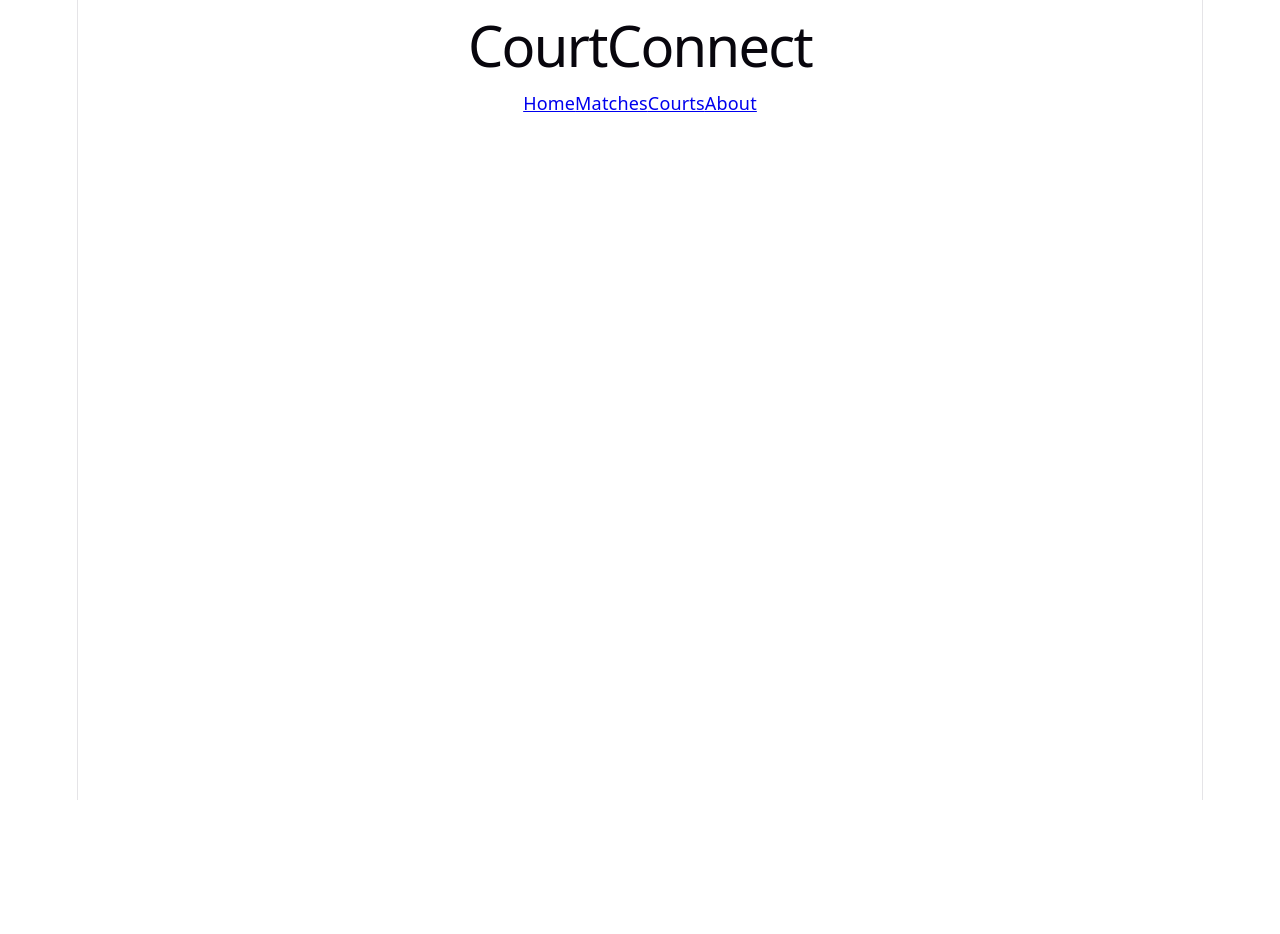
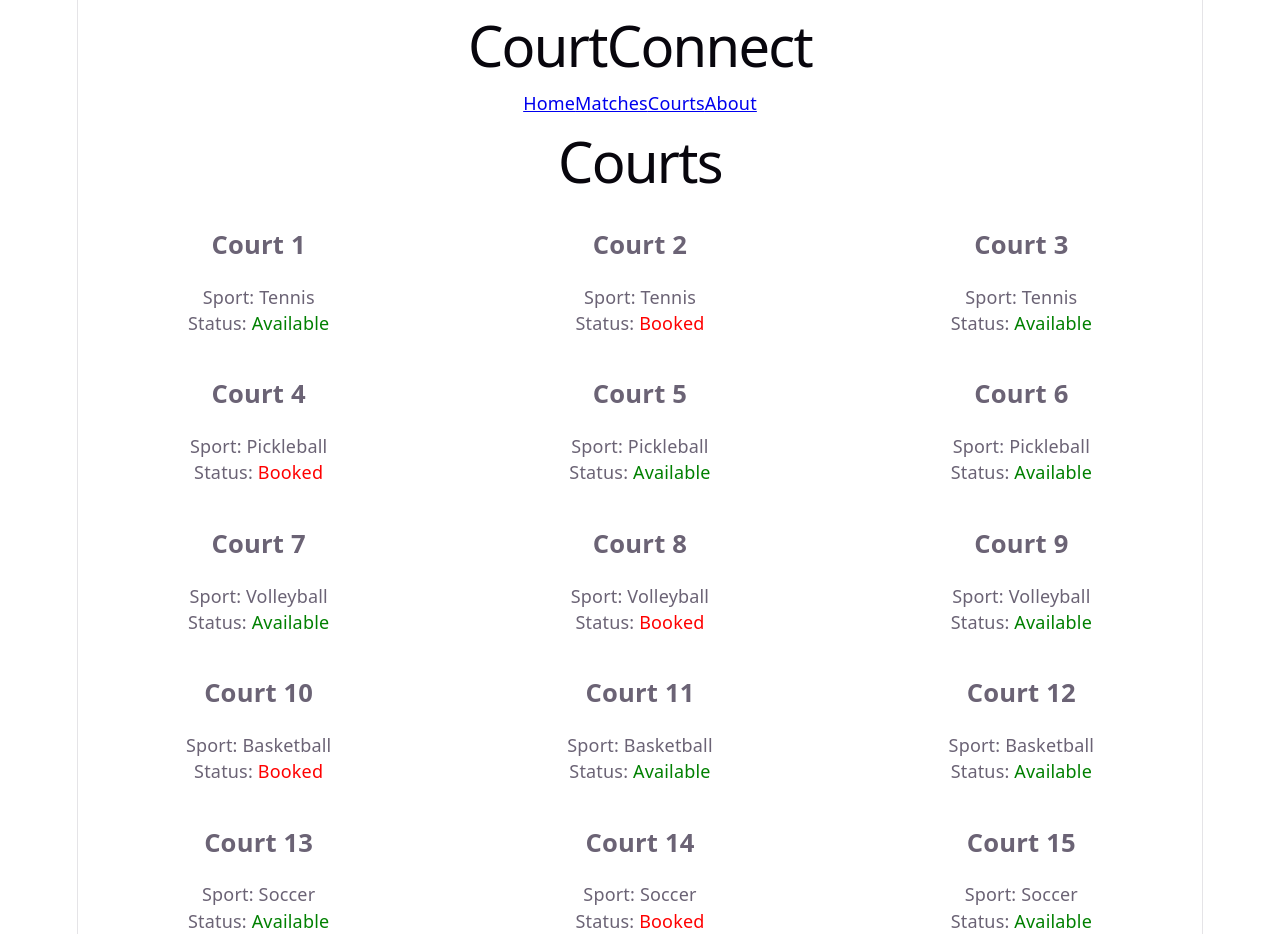
Before and after one commit to GAYATHRI-RAVADA-07/launchcode-unit1-final-project-GAYATHRI-R, a React (Vite) app: page /courts in a window 1280 px wide. Before the commit the page ends 800 px from the top, so only its background shows below. Built offline with nearby package versions, Linux system fonts and the light colour scheme.

Commit message:
Add courts page

```diff
--- a/src/App.jsx
+++ b/src/App.jsx
@@ -3,6 +3,7 @@ import { useState } from "react";
 import Header from "./Components/Header";
 import Home from "./pages/Home";
 import About from "./pages/About";
+import Courts from "./pages/Courts";
 import MatchList from "./Components/MatchList";
 import CreateMatchForm from "./Components/CreateMatchForm";
 import { matches as initialMatches } from "./mockdata/matches";
@@ -54,6 +55,8 @@ function App() {
 
         <Route path="/about" element={<About />} />
 
+        <Route path="/courts" element={<Courts />} />
+
         <Route
           path="/matches"
           element={
--- /dev/null
+++ b/src/pages/Courts.jsx
@@ -0,0 +1,13 @@
+import CourtList from "../Components/CourtList";
+import { courts } from "../mockdata/courts";
+
+function Courts() {
+  return (
+    <main className="courts-page">
+      <h1>Courts</h1>
+      <CourtList courts={courts} />
+    </main>
+  );
+}
+
+export default Courts;
```
